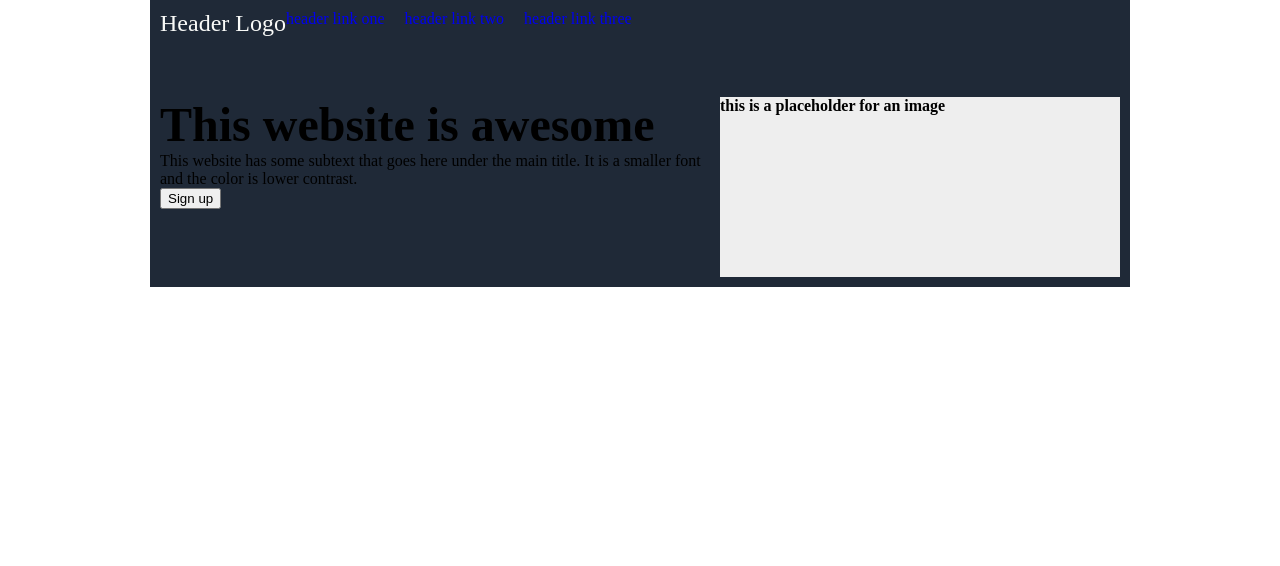
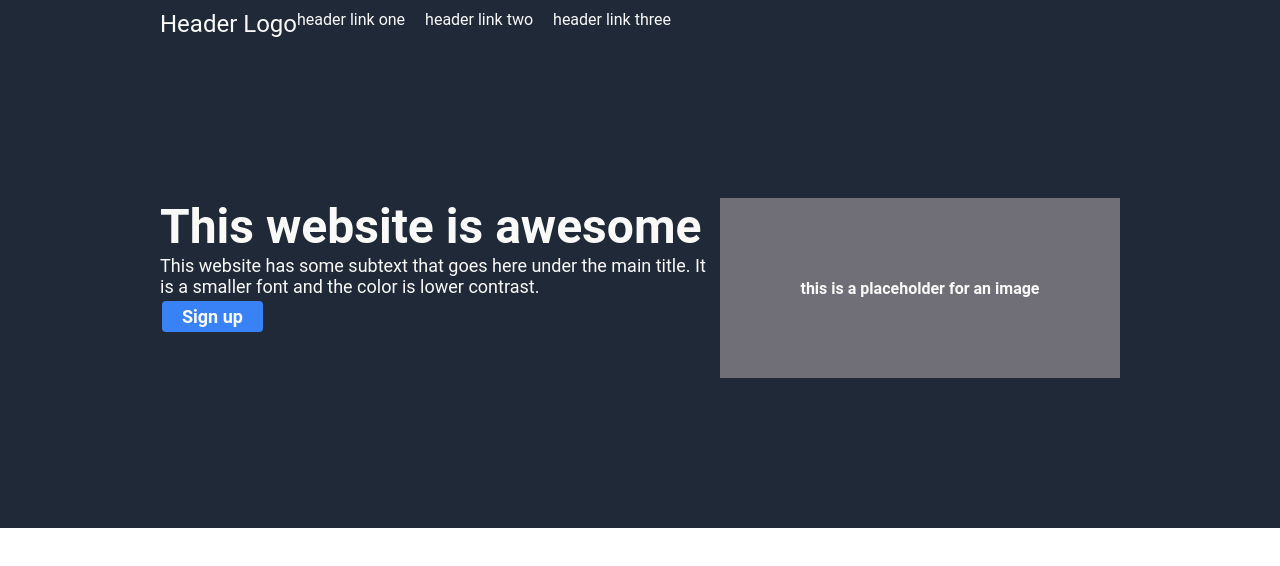
Before and after one commit to SoggyDoggie/landing-page, a plain HTML site: page index.html in a window 1280 px wide. Drawn offline with Linux system fonts and the light colour scheme.

Commit message:
Stylize header and hero text

```diff
--- a/index.html
+++ b/index.html
@@ -23,7 +23,7 @@
             <div class = "top-main-text">
                 <h3 class ="title">This website is awesome</h3>
                 <p class ="descriptor">This website has some subtext that goes here under the main title. It is a smaller font and the color is lower contrast.</p>
-                <button>Sign up</button>
+                <button class = "firstButton">Sign up</button>
             </div>
 
              <div class = "top-main-image">
--- a/style.css
+++ b/style.css
@@ -4,18 +4,18 @@ body {
     height: 100vh;
     margin: 0;
     padding: 0;
+    font-family: 'Roboto', Arial, Helvetica, sans-serif;
 }
 
 .top{
-    margin-left: 150px;
-    margin-right: 150px;
+    padding-left: 150px;
+    padding-right: 150px;
     background-color: #1F2937;
 }
 
 .header {
     display:flex;
     padding: 10px;
-    padding-bottom: 50px;
     justify-self: flex-start;
 
 }
@@ -23,6 +23,7 @@ body {
     margin-right:auto;
     font-size: 24px;
     color: #F9FAF8;
+    font-family: 'Roboto', Arial, Helvetica, sans-serif;
 }
 
 .header-links {
@@ -34,16 +35,18 @@ ul {
     margin:0;
     padding:0;
     list-style-type: none;
+
 }
 a{
     margin:0;
     padding:0;
     text-decoration: none;
+    color: #F9FAF8;
 }
 
 .top-main {
     display:flex;
-    padding: 10px;
+    padding: 150px 10px;
     margin:0;
     align-self: flex-start;
 
@@ -54,32 +57,46 @@ a{
     flex-direction: column;
     align-items: flex-start;
     margin-right: auto;
+    color: #F9FAF8;
 
 }
 
 .title{
     flex-wrap: wrap;
     font-size: 48px;
+    font-weight: bolder;
 }
 
 .descriptor {
     flex-wrap: wrap;
-}
-
-.top-main-image {
-
+    font-size: 18px;
 }
 
 
 .placeholder {
-    background-color: #eee;
+    background-color: #706f77;
     display: flex;
     height: 180px;
     width: 400px;
     margin:0;
     padding:0;
+    align-items: center;
+    justify-content: center;
+    color: #F9FAF8;
 }
 
+.firstButton {
+    padding:5px 20px;
+    font-family: 'Roboto', Arial, Helvetica, sans-serif;
+    color: #F9FAF8;
+    background-color: #3882f6;
+    border: none;
+    border-radius: 4px;
+    margin: 4px 2px;
+    font-size: 18px;
+    font-weight: bold;
+
+}
 
 h3 {
     margin:0;
```
